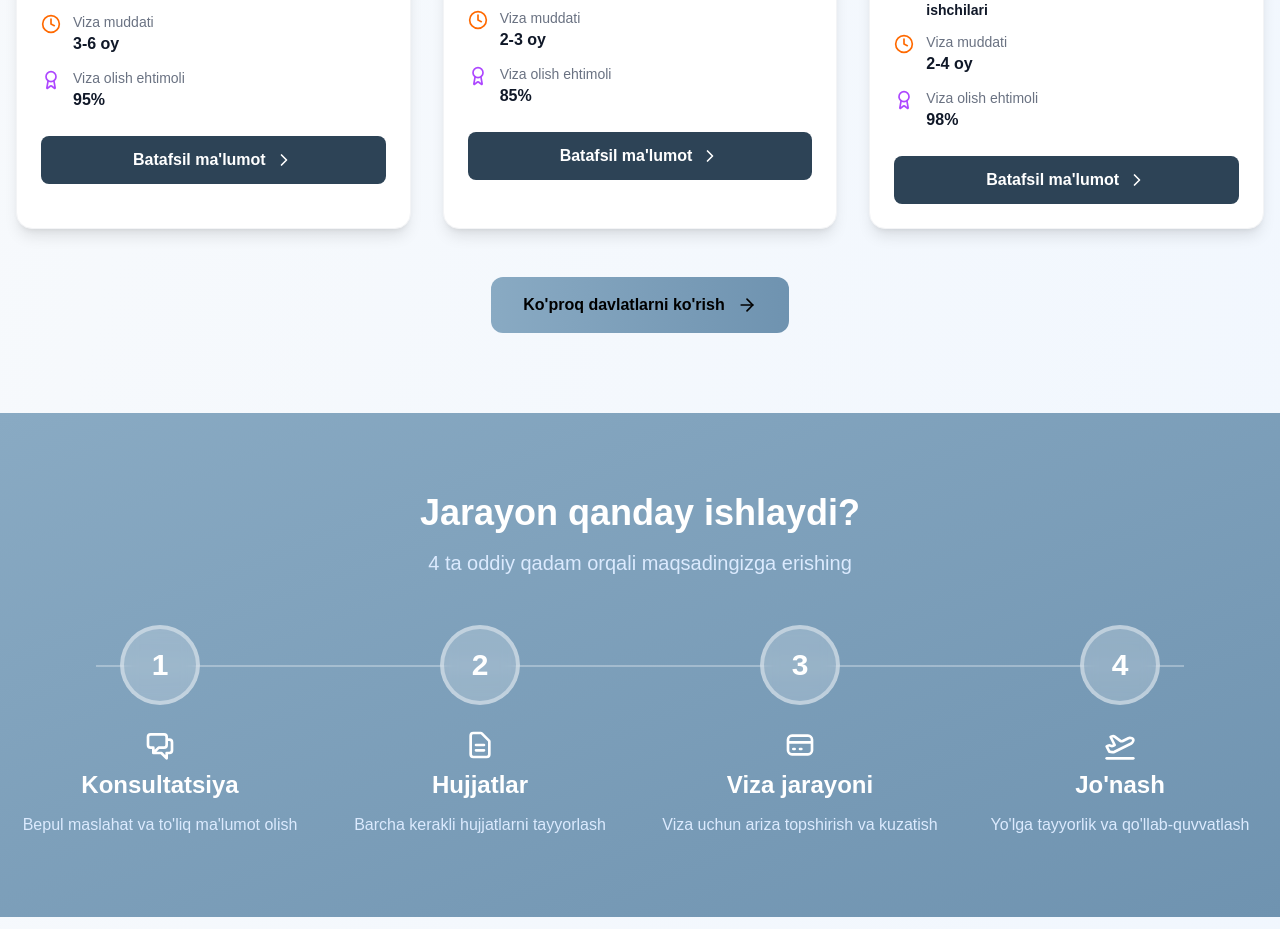
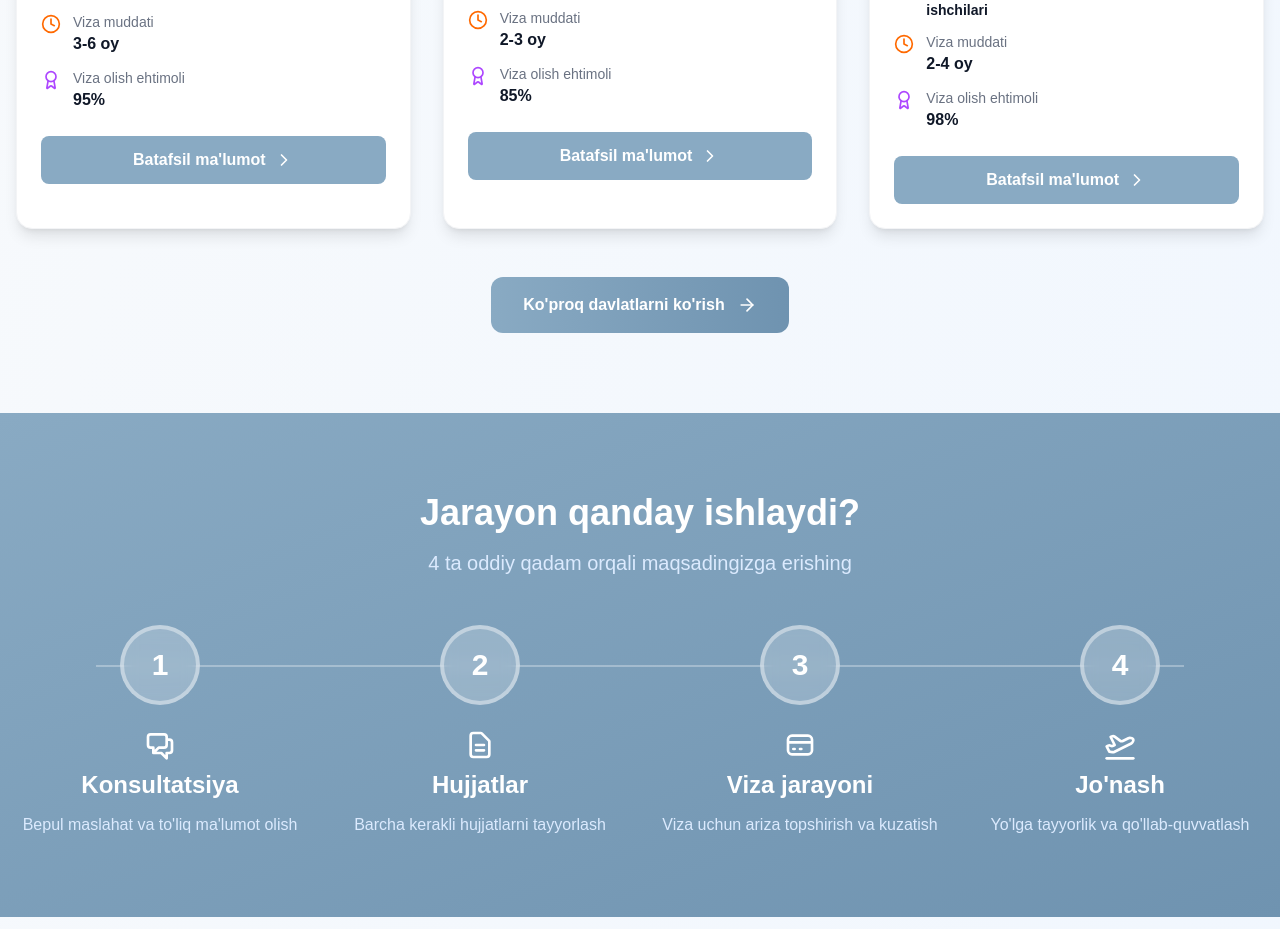
Before and after one commit to islome/migration, a Next.js app: page / in a window 1280 px wide. Shown: the part 1427-2356 px from the top of the page. Built offline with nearby package versions, Linux system fonts and the light colour scheme.

Commit message:
bg color changes

```diff
--- a/components/ui/country.tsx
+++ b/components/ui/country.tsx
@@ -86,7 +86,7 @@ export default function Country() {
 
               <Link
                 href={`/countries/${country.id}`}
-                className="w-full bg-[#2d4356] text-white py-3 rounded-lg hover:shadow-lg transition-all duration-300 font-semibold flex items-center justify-center gap-2 group-hover:gap-3"
+                className="w-full bg-[#89aac3] text-white py-3 rounded-lg hover:shadow-lg transition-all duration-300 font-semibold flex items-center justify-center gap-2 group-hover:gap-3"
               >
                 Batafsil ma'lumot
                 <ChevronRight className="w-5 h-5" />
@@ -101,7 +101,7 @@ export default function Country() {
         <div className="flex justify-center mt-12">
           <Link
             href="/countries"
-            className="group bg-linear-to-r from-[#89aac3] to-[#6f93b0] text-black px-8 py-4 rounded-xl hover:shadow-2xl transition-all duration-300 font-semibold flex items-center gap-3 hover:gap-4"
+            className="group bg-linear-to-r from-[#89aac3] to-[#6f93b0] text-white px-8 py-4 rounded-xl hover:shadow-2xl transition-all duration-300 font-semibold flex items-center gap-3 hover:gap-4"
           >
             Ko'proq davlatlarni ko'rish
             <ArrowRight className="w-5 h-5 group-hover:translate-x-1 transition-transform" />
```
